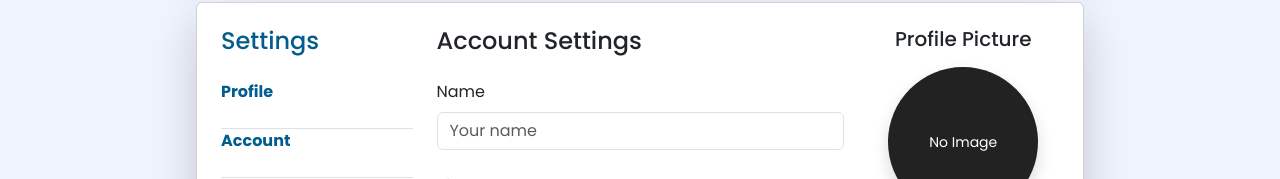
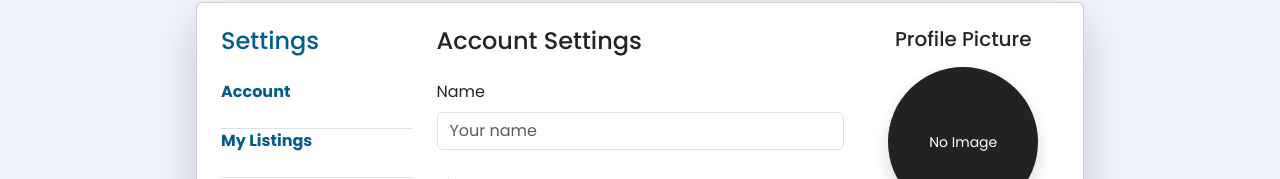
Before and after one commit to TheCodingWizard27/Capstone, a React (Create React App) app in the folder frontend/: page /accountInfo in a window 1280 px wide. Shown: the part 116-295 px from the top of the page. Built offline with nearby package versions, Linux system fonts and the light colour scheme; no server answers; sample sign-in values are in the browser's storage.

Commit message:
Changes made

```diff
--- a/frontend/src/pages/accountInfo.js
+++ b/frontend/src/pages/accountInfo.js
@@ -49,9 +49,6 @@ const AccountSettings = () => {
             {/* Left Side Menu - Increased Spacing */}
             <Col md={3} className="fw-bold text-primary">
               <h4 className="mb-4">Settings</h4>
-              <div className="fw-bold text-primary border-bottom pb-4">
-                Profile
-              </div>
               <div
                 className="fw-bold text-primary border-bottom pb-4"
                 onClick={() => navigate('/account')}
```
